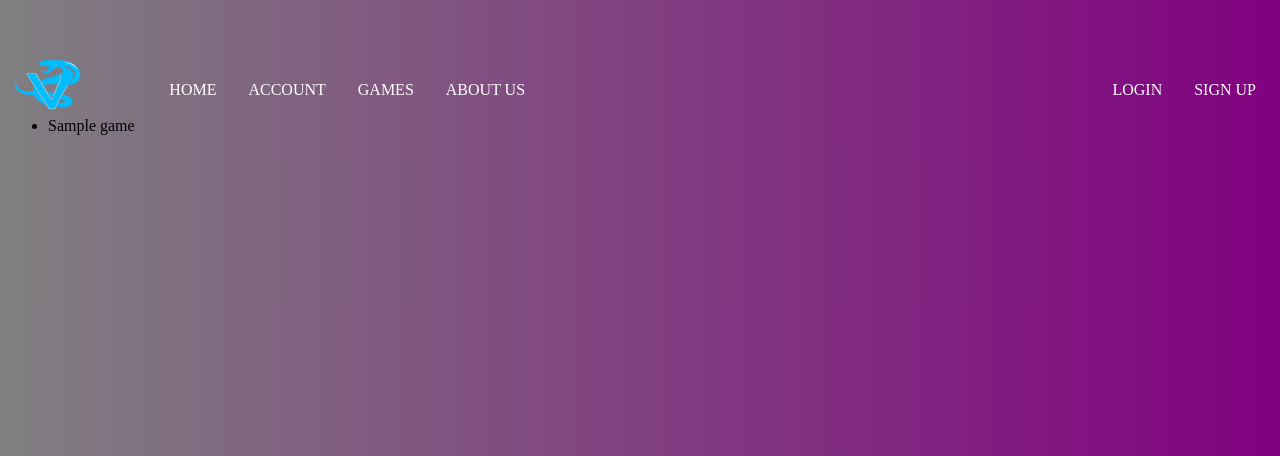
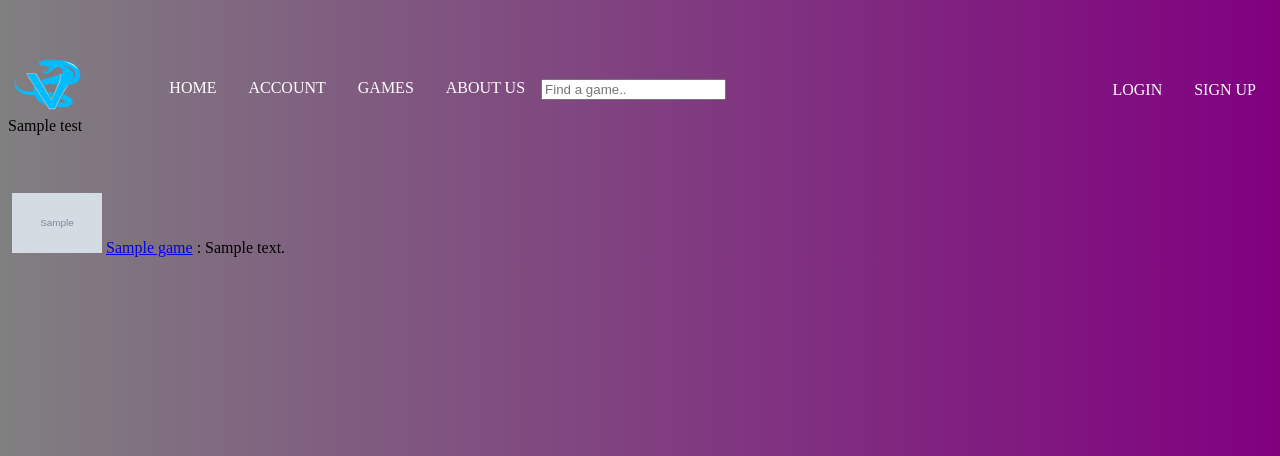
Before and after one commit to NHWallace/venom, a Flask app: template website/templates/searchResults.html in a window 1280 px wide. Shown: the top 456 px of the page. Run offline with Flask 3, Linux system fonts and the light colour scheme; the template is opened without the code that fills it: most values are stand-ins (such as "Sample title", 1, 10 or a date in 2020); grey boxes marked "Sample" are stand-in pictures.

Commit message:
add display for searched games to user

```diff
--- a/website/static/searchResults.css
+++ b/website/static/searchResults.css
@@ -0,0 +1,45 @@
+.gameContainer {
+    display: flex;
+    flex-direction: column;
+    flex-wrap: nowrap;
+    justify-content: normal;
+    align-items: flex-start;
+    align-content: normal;
+  }
+
+  .gameItem {
+    display: block;
+    margin: 0.25em;
+    flex-grow: 0;
+    flex-shrink: 1;
+    flex-basis: auto;
+    align-self: auto;
+    order: 0;
+    border-top: 1px solid black;
+    width: 25%;
+    height: 60px;
+  }
+
+  .gameItem:nth-child(1) {
+    padding-top: 2em;
+    border-top: none
+  }
+
+  #gameImage {
+    padding-top: 6px;
+    height: 60px;
+    width: 90px;
+  }
+
+  #gameName {
+    display: inline;
+  }
+
+  #gameDesc {
+    display: inline;
+  }
+
+  #errorEmptyResults {
+    padding-top: 1em;
+    font-size: 72px;
+  }
--- a/website/templates/GamingWindow.html
+++ b/website/templates/GamingWindow.html
@@ -16,6 +16,7 @@
             <li> <a href="./Account.html">Account</a></li>
             <li> <a href="./Games.html">Games</a></li>
             <li> <a href="./aboutus.html">About us</a></li>
+            <li> <input type = "text" placeholder="Find a game.."</li>
            </ul>
            <div class="login_signup">
             <ul>
--- a/website/templates/aboutus.html
+++ b/website/templates/aboutus.html
@@ -24,6 +24,7 @@
             <li> <a href="./Account.html">Account</a></li>
             <li> <a href="./Games.html">Games</a></li>
             <li> <a href="./aboutus.html">About us</a></li>
+            <li> <input type = "text" placeholder="Find a game.."</li>
            </ul>
            <div class="login_signup">
             <ul>
--- a/website/templates/searchResults.html
+++ b/website/templates/searchResults.html
@@ -24,6 +24,7 @@
             <li> <a href="./Account.html">Account</a></li>
             <li> <a href="./Games.html">Games</a></li>
             <li> <a href="./aboutus.html">About us</a></li>
+            <li> <input type = "text" placeholder="Find a game.."</li>
            </ul>
            <div class="login_signup">
             <ul>
@@ -33,11 +34,22 @@
         </div>
         </div>
     </header>
-    <ul>
+    <div>
+        <p>{{ test }}</p>
+    </div>
+    {% if gameList%}
+    <div class = "gameContainer">
         {% for game in gameList %}
-        <li>
-            {{ game }}
-        </li>
+        <div class = "gameItem">
+           <img id="gameImage" src="{{ gameList[game]["imageURL"] }}" alt="{{ game }} image" onerror="this.src = '{{ backupImage }}'">
+           <a id="gameName" href="../games/{{ game }}">{{ game }}</a>
+           <p id="gameDesc">: {{ gameList[game]["description"] }}</p>
+        </div>
         {% endfor %}
-    </ul>
+    </div>
+    {% else %}
+    <p id="errorEmptyResults">
+        Oh no! Your search returned no results.
+    </p>
+    {% endif %}
 </body>
```
Also changed, not shown: website/views.py (+26 -5 lines).
